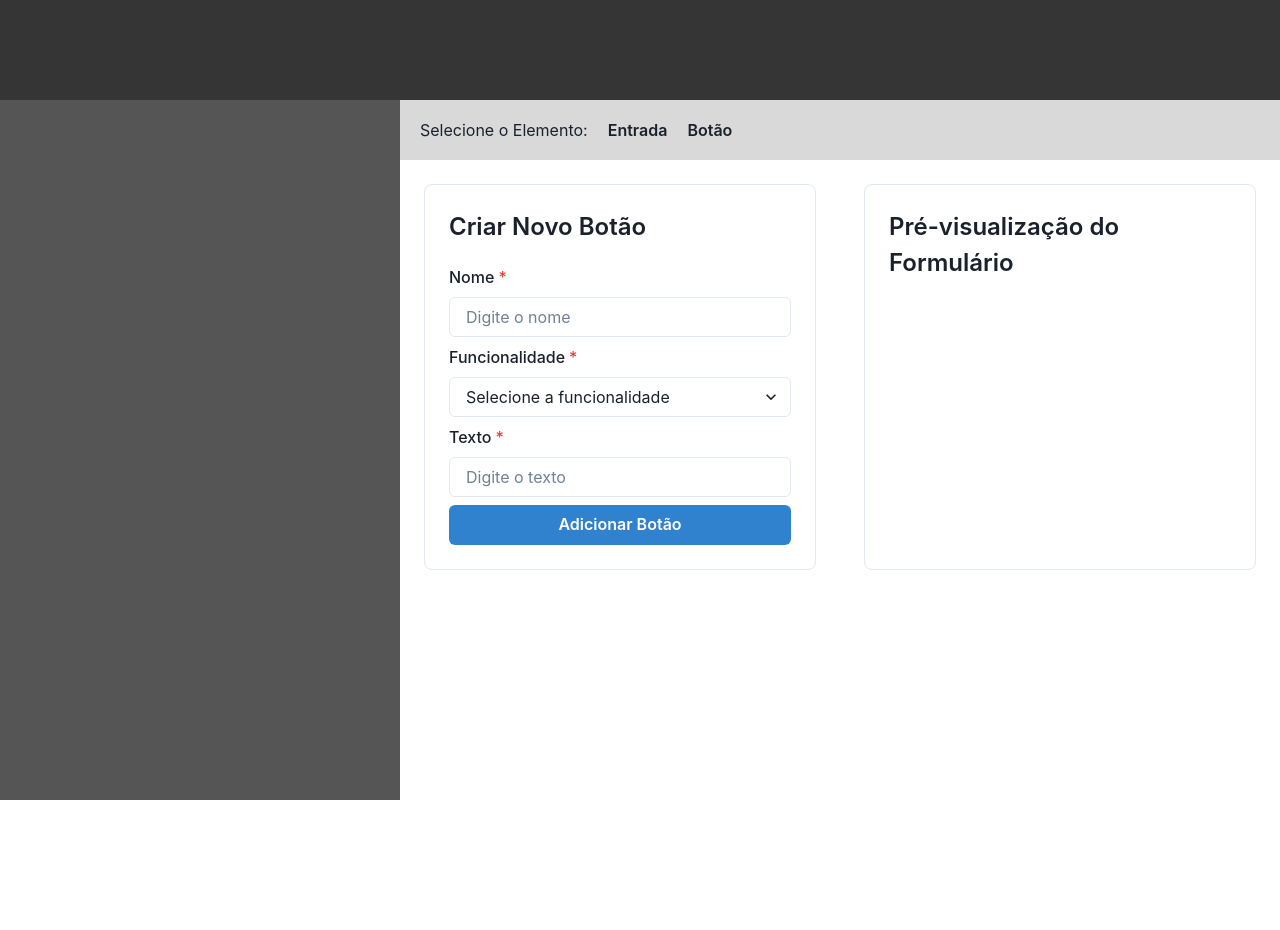
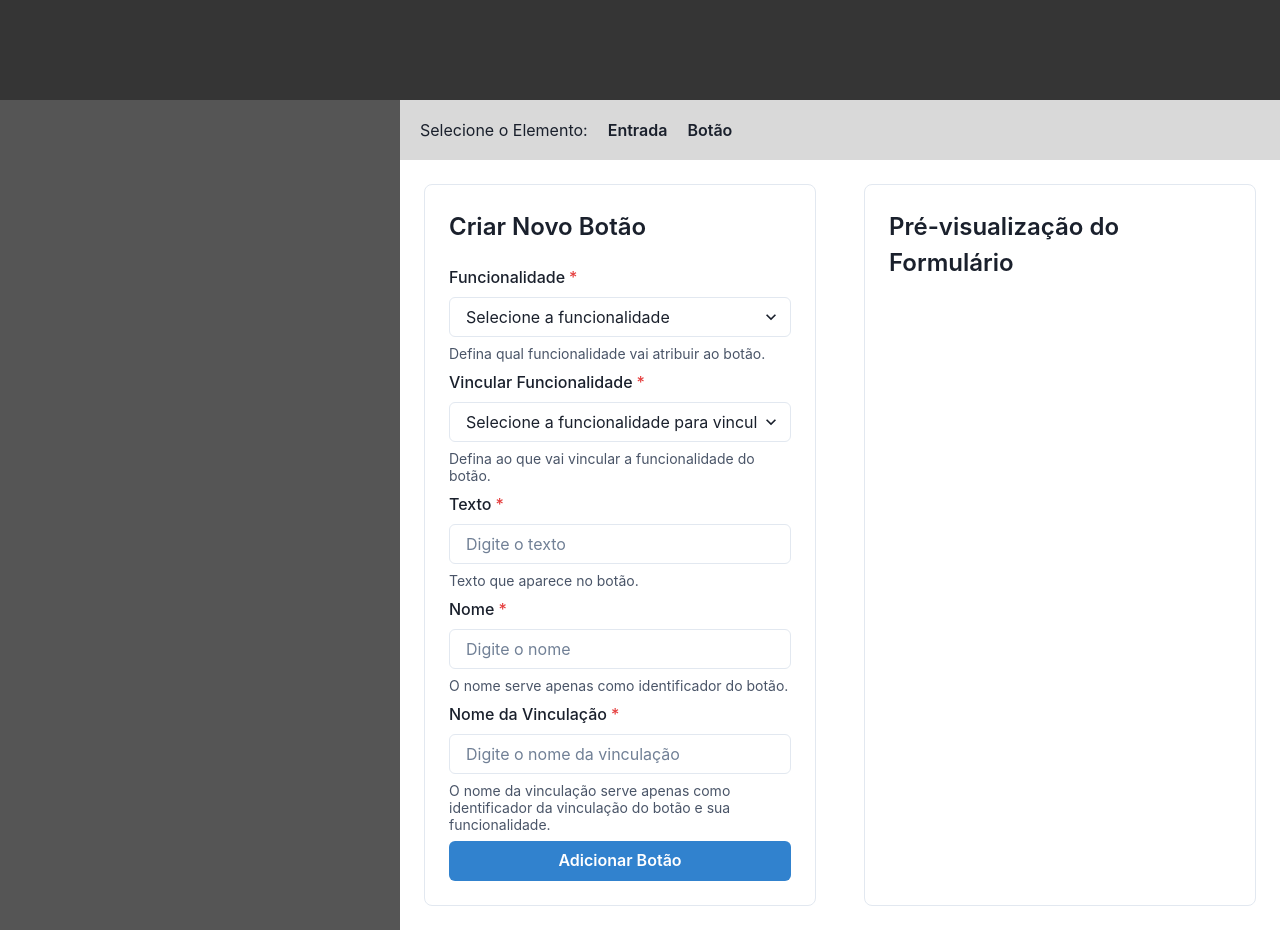
Before and after one commit to RafaelKramerDaSilvaDev/custom-forms, a React (Vite) app: page / in a window 1280 px wide. Both pictures are taken after a click on the button "Botão". Before the commit the page ends 800 px from the top, so only its background shows below. Built offline with nearby package versions, Linux system fonts and the light colour scheme.

Commit message:
upgrade no formulário Botão para vinculação com Entrada

```diff
--- a/src/pages/CreateForms/components/BuildForm/NewButtonForm/index.tsx
+++ b/src/pages/CreateForms/components/BuildForm/NewButtonForm/index.tsx
@@ -1,19 +1,33 @@
-import { Button, FormControl, FormErrorMessage, FormLabel, Input, Select, Stack } from '@chakra-ui/react';
+import {
+	Button,
+	FormControl,
+	FormErrorMessage,
+	FormHelperText,
+	FormLabel,
+	Input,
+	Select,
+	Stack,
+} from '@chakra-ui/react';
 import { yupResolver } from '@hookform/resolvers/yup';
 import { useForm } from 'react-hook-form';
 import { InferType, object, string } from 'yup';
 import { NewButtonContainer, Title } from './styles';
+import { useEffect } from 'react';
 
 const schema = object({
-	name: string().required('Campo Nome é Obrigatório'),
-	functionality: string().required('Campo Funcionalidade é Obrigatório'),
-	text: string().required('Campo Texto é Obrigatório'),
+	functionality: string().required('Campo Funcionalidade é Obrigatório.'),
+	linkFunctionality: string().required('Campo Vincular Funcionalidade é Obrigatório.'),
+	text: string().required('Campo Texto é Obrigatório.'),
+	name: string().required('Campo Nome é Obrigatório.'),
+	linkName: string().required('Campo Nome da Vinculação é Obrigatório.'),
 }).required();
 
 export function NewButtonForm() {
 	const {
 		register,
 		handleSubmit,
+		watch,
+		setValue,
 		formState: { errors },
 	} = useForm<FormData>({
 		resolver: yupResolver(schema),
@@ -22,32 +36,73 @@ export function NewButtonForm() {
 
 	const onSubmit = (data: FormData) => {};
 
+	const watchFunctionality = watch('functionality');
+
+	useEffect(() => {
+		setValue('name', watchFunctionality);
+		setValue('text', watchFunctionality);
+	}, [watchFunctionality]);
+
 	return (
 		<form onSubmit={handleSubmit(onSubmit)} noValidate>
 			<NewButtonContainer>
 				<Title>Criar Novo Botão</Title>
 				<Stack>
-					<FormControl isRequired isInvalid={Boolean(errors.text)}>
-						<FormLabel>Nome</FormLabel>
-						<Input type='text' placeholder='Digite o nome' {...register('text')} />
-						{errors.name && <FormErrorMessage>{errors.name.message}</FormErrorMessage>}
-					</FormControl>
 					<FormControl isRequired isInvalid={Boolean(errors.functionality)}>
 						<FormLabel>Funcionalidade</FormLabel>
 						<Select placeholder='Selecione a funcionalidade' {...register('functionality')}>
 							<option>Salvar</option>
 							<option>Salvar e Sair</option>
 							<option>Salvar e Novo</option>
-							<option>Cancelar (Sai do Formulário)</option>
+							<option>Cancelar</option>
 							<option>Limpar Campo</option>
 							<option>Limpar Todos os Campos</option>
 						</Select>
-						{errors.functionality && <FormErrorMessage>{errors.functionality.message}</FormErrorMessage>}
+						{errors.functionality ? (
+							<FormErrorMessage>{errors.functionality.message}</FormErrorMessage>
+						) : (
+							<FormHelperText>Defina qual funcionalidade vai atribuir ao botão.</FormHelperText>
+						)}
+					</FormControl>
+					<FormControl isRequired isInvalid={Boolean(errors.text)}>
+						<FormLabel>Vincular Funcionalidade</FormLabel>
+						<Select placeholder='Selecione a funcionalidade para vincular' {...register('linkFunctionality')}>
+							<option>Nome do Produto "isso é o input cadastrado pelo usuário"</option>
+						</Select>
+						{errors.linkFunctionality ? (
+							<FormErrorMessage>{errors.linkFunctionality.message}</FormErrorMessage>
+						) : (
+							<FormHelperText>Defina ao que vai vincular a funcionalidade do botão.</FormHelperText>
+						)}
 					</FormControl>
 					<FormControl isRequired isInvalid={Boolean(errors.text)}>
 						<FormLabel>Texto</FormLabel>
 						<Input type='text' placeholder='Digite o texto' {...register('text')} />
-						{errors.text && <FormErrorMessage>{errors.text.message}</FormErrorMessage>}
+						{errors.text ? (
+							<FormErrorMessage>{errors.text.message}</FormErrorMessage>
+						) : (
+							<FormHelperText>Texto que aparece no botão.</FormHelperText>
+						)}
+					</FormControl>
+					<FormControl isRequired isInvalid={Boolean(errors.name)}>
+						<FormLabel>Nome</FormLabel>
+						<Input type='text' placeholder='Digite o nome' {...register('name')} />
+						{errors.name ? (
+							<FormErrorMessage>{errors.name.message}</FormErrorMessage>
+						) : (
+							<FormHelperText>O nome serve apenas como identificador do botão.</FormHelperText>
+						)}
+					</FormControl>
+					<FormControl isRequired isInvalid={Boolean(errors.linkName)}>
+						<FormLabel>Nome da Vinculação</FormLabel>
+						<Input type='text' placeholder='Digite o nome da vinculação' {...register('linkName')} />
+						{errors.linkName ? (
+							<FormErrorMessage>{errors.linkName.message}</FormErrorMessage>
+						) : (
+							<FormHelperText>
+								O nome da vinculação serve apenas como identificador da vinculação do botão e sua funcionalidade.
+							</FormHelperText>
+						)}
 					</FormControl>
 					<Button type='submit' colorScheme='blue'>
 						Adicionar Botão
--- a/src/pages/CreateForms/components/BuildForm/NewInputForm/index.tsx
+++ b/src/pages/CreateForms/components/BuildForm/NewInputForm/index.tsx
@@ -1,18 +1,23 @@
-import { Button, FormControl, FormLabel, Input, Select, Stack } from '@chakra-ui/react';
+import { Button, FormControl, FormErrorMessage, FormLabel, Input, Select, Stack } from '@chakra-ui/react';
 import { yupResolver } from '@hookform/resolvers/yup';
 import { useForm } from 'react-hook-form';
 import { InferType, object, string } from 'yup';
 import { NewInputContainer, Title } from './styles';
 
 const schema = object({
-	functionality: string().required('Campo Funcionalidade do Botão é Obrigatório'),
-	text: string().required('Campo Texto do Botão é Obrigatório'),
+	name: string().required('Campo Nome é Obrigatório'),
+	label: string().required('Campo Label é Obrigatório'),
+	type: string().required('Campo Tipo de Dado é Obrigatório'),
+	text: string().required('Campo Texto é Obrigatório'),
+	requirement: string().required('Campo Requisito é Obrigatório'),
 }).required();
 
 export function NewInputForm() {
 	const {
 		register,
 		handleSubmit,
+		watch,
+		setValue,
 		formState: { errors },
 	} = useForm<FormData>({
 		resolver: yupResolver(schema),
@@ -22,21 +27,23 @@ export function NewInputForm() {
 	const onSubmit = (data: FormData) => {};
 
 	return (
-		<form onSubmit={handleSubmit(onSubmit)}>
+		<form onSubmit={handleSubmit(onSubmit)} noValidate>
 			<NewInputContainer>
-				<Title>Entrada</Title>
+				<Title>Criar Nova Entrada</Title>
 				<Stack>
-					<FormControl isRequired>
+					<FormControl isRequired isInvalid={Boolean(errors.name)}>
 						<FormLabel>Nome</FormLabel>
-						<Input type='text' placeholder='Digite o nome da entrada' />
+						<Input type='text' placeholder='Digite o nome da entrada' {...register('name')} />
+						{errors.name && <FormErrorMessage>{errors.name.message}</FormErrorMessage>}
 					</FormControl>
-					<FormControl isRequired>
+					<FormControl isRequired isInvalid={Boolean(errors.label)}>
 						<FormLabel>Label</FormLabel>
-						<Input type='text' placeholder='Digite o nome da label' />
+						<Input type='text' placeholder='Digite o nome da label' {...register('label')} />
+						{errors.label && <FormErrorMessage>{errors.label.message}</FormErrorMessage>}
 					</FormControl>
-					<FormControl isRequired>
+					<FormControl isRequired isInvalid={Boolean(errors.type)}>
 						<FormLabel>Tipo de Dado</FormLabel>
-						<Select placeholder='Selecione o tipo de dado da entrada'>
+						<Select placeholder='Selecione o tipo de dado da entrada' {...register('type')}>
 							<option value='option1'>Texto</option>
 							<option value='option1'>Texto Longo</option>
 							<option value='option2'>Número</option>
@@ -54,15 +61,19 @@ export function NewInputForm() {
 							<option value='option2'>Sim ou Não</option>
 							<option value='option2'>Cor</option>
 						</Select>
+						{errors.type && <FormErrorMessage>{errors.type.message}</FormErrorMessage>}
 					</FormControl>
-					<FormControl isRequired>
+					<FormControl isRequired isInvalid={Boolean(errors.requirement)}>
 						<FormLabel>Requisito</FormLabel>
-						<Select placeholder='Selecione o requisito da entrada'>
+						<Select placeholder='Selecione o requisito da entrada' {...register('requirement')}>
 							<option value='option1'>Obrigatório</option>
 							<option value='option2'>Opcional</option>
 						</Select>
+						{errors.requirement && <FormErrorMessage>{errors.requirement.message}</FormErrorMessage>}
 					</FormControl>
-					<Button colorScheme='blue'>Adicionar Entrada</Button>
+					<Button type='submit' colorScheme='blue'>
+						Adicionar Entrada
+					</Button>
 				</Stack>
 			</NewInputContainer>
 		</form>
--- a/src/pages/CreateForms/components/NewButton/index.tsx
+++ b/src/pages/CreateForms/components/NewButton/index.tsx
@@ -2,7 +2,7 @@ import { Button } from '@chakra-ui/react';
 import { FaSave } from 'react-icons/fa';
 import { ImCancelCircle } from 'react-icons/im';
 import { NewButtonContainer } from './styles';
-import { ButtonConfig, ButtonVariant } from './types';
+import { ButtonVariant, ButtonConfig } from '../../types';
 
 const buttonConfigs: Record<ButtonVariant, ButtonConfig> = {
 	save: { icon: <FaSave />, text: 'Salvar', colorScheme: 'green' },
--- a/src/pages/CreateForms/components/NewField/index.tsx
+++ b/src/pages/CreateForms/components/NewInput/index.tsx
@@ -1,6 +1,6 @@
 import { FormControl, FormLabel, Input } from '@chakra-ui/react';
 import { NewInputContainer } from './styles';
-import { NewInputProps } from '../types';
+import { NewInputProps } from '../../types/NewInputProps';
 
 export function NewInput({ label, placeholder, isRequired }: NewInputProps) {
 	return (
--- /dev/null
+++ b/src/pages/CreateForms/types/ButtonVariant.ts
@@ -0,0 +1 @@
+export type ButtonVariant = 'save' | 'saveAndExit' | 'saveAndNew' | 'cancel' | 'clearField' | 'clearAllFields';
--- /dev/null
+++ b/src/pages/CreateForms/types/NewButtonProps.ts
@@ -0,0 +1 @@
+export type NewButtonProps = {};
--- a/src/pages/CreateForms/components/types.ts
+++ b/src/pages/CreateForms/types/NewInputProps.ts
@@ -1,8 +1,6 @@
-export interface NewInputProps {
+export type NewInputProps = {
 	id: string;
 	label?: string;
 	placeholder?: string;
 	isRequired?: boolean;
-}
-
-export interface NewButtonProps {}
+};
--- /dev/null
+++ b/src/pages/CreateForms/types/index.ts
@@ -0,0 +1,6 @@
+export * from './ButtonConfig';
+export * from './ButtonVariant';
+export * from './ColorSchemes';
+export * from './NewButtonProps';
+export * from './NewInputProps';
+export * from './OptionSettingsBar';
```
Also changed, not shown: src/pages/CreateForms/components/NewButton/types.ts (deleted, +0 -28 lines), src/pages/CreateForms/types/ButtonConfig.ts (added, +7 -0 lines), src/pages/CreateForms/types/ColorSchemes.ts (added, +20 -0 lines), src/pages/CreateForms/components/NewInput/styles.ts (renamed from src/pages/CreateForms/components/NewField/styles.ts).
